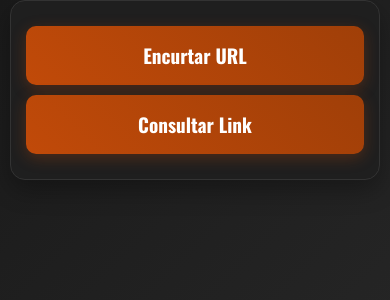
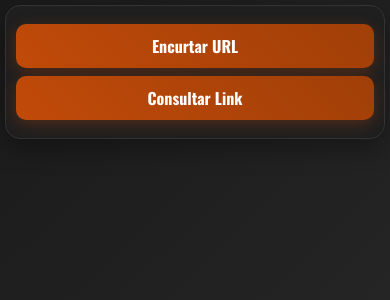
Before and after one commit to marlonsouza/arrasta-front, a Vue app: page /@/ in a window 390 px wide. Shown: the top 300 px of the page. Built offline with nearby package versions, Linux system fonts and the light colour scheme; a web font is replaced by a local one.

Commit message:
:iphone: resize for doesnt need scroll

```diff
--- a/src/App.vue
+++ b/src/App.vue
@@ -9,6 +9,13 @@
   </div>
 </template>
 
+<style>
+#app {
+  height: 100vh;
+  overflow: hidden;
+}
+</style>
+
 <script>
 import "./assets/style.css";
 
--- a/src/assets/style.css
+++ b/src/assets/style.css
@@ -4,8 +4,9 @@ body {
   margin: 0;
   padding: 0;
   background: linear-gradient(135deg, #1a1a1a 0%, #2d2d2d 100%);
-  min-height: 100vh;
+  height: 100vh;
   color: #e0e0e0;
+  overflow: hidden;
 }
 
 /* Global Typography */
@@ -29,27 +30,30 @@ body {
 
 /* Enhanced Navigation */
 .navigation {
-  margin-bottom: 40px;
+  position: absolute;
+  top: 10px;
+  left: 50%;
+  transform: translateX(-50%);
   text-align: center;
   background: #1f1f1f;
-  padding: 20px;
+  padding: 15px;
   border-radius: 15px;
   box-shadow: 0 10px 25px rgba(0, 0, 0, 0.3);
   max-width: 500px;
-  margin: 0 auto 40px auto;
   border: 1px solid #333;
+  z-index: 100;
 }
 
 .nav-link {
   display: inline-block;
-  margin: 0 10px;
-  padding: 15px 25px;
+  margin: 0 8px;
+  padding: 12px 20px;
   background: linear-gradient(45deg, #C14A09, #a03f08);
   color: white;
   text-decoration: none;
   border-radius: 10px;
   font-family: 'Oswald', sans-serif;
-  font-size: 1.2em;
+  font-size: 1.1em;
   font-weight: bold;
   transition: all 0.3s ease;
   box-shadow: 0 4px 15px rgba(193, 74, 9, 0.3);
@@ -69,13 +73,20 @@ body {
 /* Responsive Navigation */
 @media (max-width: 600px) {
   .navigation {
-    margin: 0 10px 30px 10px;
-    padding: 15px;
+    position: relative;
+    top: 0;
+    left: 0;
+    transform: none;
+    margin: 5px 5px 15px 5px;
+    padding: 10px;
+    max-width: none;
   }
 
   .nav-link {
     display: block;
-    margin: 10px 0;
+    margin: 8px 0;
     text-align: center;
+    font-size: 1em;
+    padding: 10px 15px;
   }
 }
--- a/src/components/UrlLookup.vue
+++ b/src/components/UrlLookup.vue
@@ -171,29 +171,34 @@ export default {
 
 <style scoped>
 .url-lookup {
-  min-height: 80vh;
+  height: 100vh;
   display: flex;
   justify-content: center;
-  align-items: center;
-  padding: 20px;
+  align-items: flex-start;
+  padding: 10px;
   background: linear-gradient(135deg, #1a1a1a 0%, #2d2d2d 100%);
+  overflow-y: auto;
+  box-sizing: border-box;
 }
 
 .container {
   background: #1f1f1f;
-  padding: 40px;
+  padding: 30px;
   border-radius: 20px;
   box-shadow: 0 15px 35px rgba(0, 0, 0, 0.4);
   max-width: 800px;
   width: 100%;
   border-top: 5px solid #C14A09;
   border: 1px solid #333;
+  margin-top: 80px;
+  max-height: calc(100vh - 90px);
+  overflow-y: auto;
 }
 
 /* Header Section */
 .header-section {
   text-align: center;
-  margin-bottom: 40px;
+  margin-bottom: 20px;
 }
 
 .logo-icon {
@@ -210,8 +215,8 @@ export default {
 .header-section h1 {
   font-family: 'Oswald', serif;
   color: #C14A09;
-  font-size: 3.5em;
-  margin-bottom: 10px;
+  font-size: 2.8em;
+  margin-bottom: 8px;
   font-weight: bold;
 }
 
@@ -224,11 +229,11 @@ export default {
 
 /* Form Section */
 .form-section {
-  margin-bottom: 40px;
+  margin-bottom: 20px;
 }
 
 .form-group {
-  margin-bottom: 25px;
+  margin-bottom: 15px;
 }
 
 .form-group label {
@@ -505,18 +510,51 @@ export default {
 }
 
 @media (max-width: 600px) {
+  .url-lookup {
+    padding: 5px;
+  }
+
   .container {
-    padding: 20px;
-    margin: 10px;
+    padding: 15px;
+    margin: 5px;
+    margin-top: 110px;
+    max-height: calc(100vh - 115px);
   }
 
   .header-section h1 {
-    font-size: 2.5em;
+    font-size: 2.2em;
+  }
+
+  .header-section {
+    margin-bottom: 15px;
+  }
+
+  .form-section {
+    margin-bottom: 15px;
+  }
+
+  .form-group {
+    margin-bottom: 12px;
   }
 
   .nav-button {
     width: 100%;
     max-width: 280px;
   }
+
+  .info-section {
+    margin-top: 20px;
+    padding-top: 20px;
+  }
+
+  .info-grid {
+    gap: 15px;
+    margin-bottom: 20px;
+  }
+
+  .qr-section {
+    margin: 20px 0;
+    padding: 20px;
+  }
 }
 </style>
--- a/src/components/UrlShortener.vue
+++ b/src/components/UrlShortener.vue
@@ -174,29 +174,34 @@ export default {
 
 <style scoped>
 .url-shortener {
-  min-height: 80vh;
+  height: 100vh;
   display: flex;
   justify-content: center;
-  align-items: center;
-  padding: 20px;
+  align-items: flex-start;
+  padding: 10px;
   background: linear-gradient(135deg, #1a1a1a 0%, #2d2d2d 100%);
+  overflow-y: auto;
+  box-sizing: border-box;
 }
 
 .container {
   background: #1f1f1f;
-  padding: 40px;
+  padding: 30px;
   border-radius: 20px;
   box-shadow: 0 15px 35px rgba(0, 0, 0, 0.4);
   max-width: 700px;
   width: 100%;
   border-top: 5px solid #C14A09;
   border: 1px solid #333;
+  margin-top: 80px;
+  max-height: calc(100vh - 90px);
+  overflow-y: auto;
 }
 
 /* Header Section */
 .header-section {
   text-align: center;
-  margin-bottom: 40px;
+  margin-bottom: 20px;
 }
 
 .logo-icon {
@@ -213,8 +218,8 @@ export default {
 .header-section h1 {
   font-family: 'Oswald', serif;
   color: #C14A09;
-  font-size: 3.5em;
-  margin-bottom: 10px;
+  font-size: 2.8em;
+  margin-bottom: 8px;
   font-weight: bold;
 }
 
@@ -227,11 +232,11 @@ export default {
 
 /* Form Section */
 .form-section {
-  margin-bottom: 40px;
+  margin-bottom: 20px;
 }
 
 .form-group {
-  margin-bottom: 25px;
+  margin-bottom: 15px;
 }
 
 .form-group.half {
@@ -468,13 +473,31 @@ export default {
 
 /* Responsive */
 @media (max-width: 600px) {
+  .url-shortener {
+    padding: 5px;
+  }
+
   .container {
-    padding: 20px;
-    margin: 10px;
+    padding: 15px;
+    margin: 5px;
+    margin-top: 110px;
+    max-height: calc(100vh - 115px);
   }
 
   .header-section h1 {
-    font-size: 2.5em;
+    font-size: 2.2em;
+  }
+
+  .header-section {
+    margin-bottom: 15px;
+  }
+
+  .form-section {
+    margin-bottom: 15px;
+  }
+
+  .form-group {
+    margin-bottom: 12px;
   }
 
   .form-row {
@@ -491,5 +514,10 @@ export default {
     width: 100%;
     max-width: 280px;
   }
+
+  .result-section {
+    margin-top: 20px;
+    padding-top: 20px;
+  }
 }
 </style>
```
